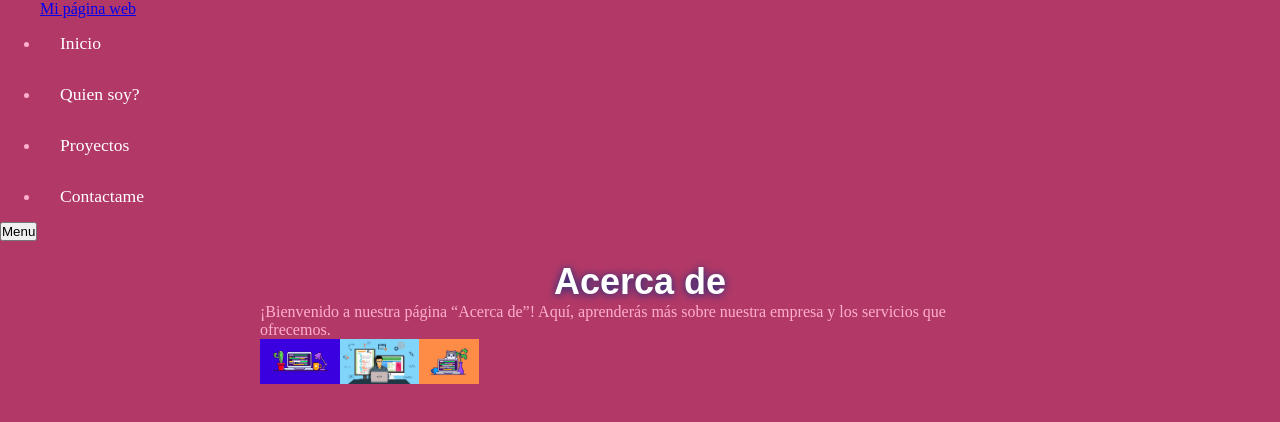
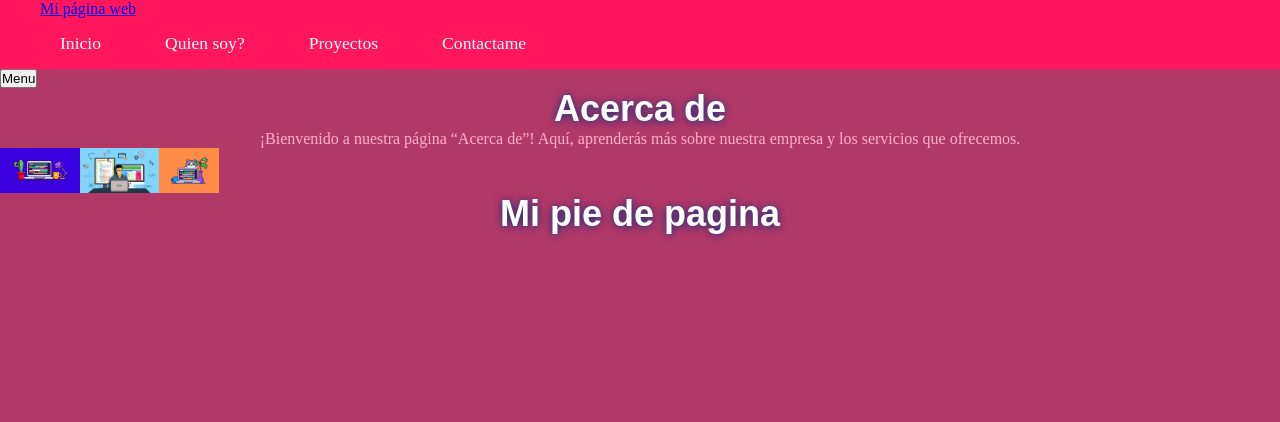
Before and after one commit to Rociofernanda/miprimerapagina, a plain HTML site: page about.html in a window 1280 px wide. Drawn offline with Linux system fonts and the light colour scheme.

Commit message:
mi primera confirmación de actualización

```diff
--- a/about.html
+++ b/about.html
@@ -8,6 +8,7 @@
     <title>Mi primer Website</title>
   </head>
   <body>
+    <header>
     <div class="container-nav">
   <nav class="navbar" role="navigation">
     <a href="index.html" class="brand">Mi página web</a>
@@ -18,18 +19,24 @@
       <li><a href="contact.html">Contactame</a></li>
     </ul>
   </nav>
+</header>
+<main>
   <button class="button-menu-toggle">Menu</button>
-
-    <div class="container">
-        <h1>Acerca de</h1>
-        <p>¡Bienvenido a nuestra página “Acerca de”! Aquí, aprenderás más sobre nuestra empresa y los servicios que ofrecemos.</p>
-        <div class="imagenes">
-          <img src="img1.jpg" alt="Descripción de la imagen 1" />
+  <div class="greeting">
+    <h1>Acerca de</h1>
+    <p>¡Bienvenido a nuestra página “Acerca de”! Aquí, aprenderás más sobre nuestra empresa y los servicios que ofrecemos.</p>
+    <div class="imagenes">
+      <img src="img1.jpg" alt="Descripción de la imagen 1" />
 <img src="img2.png" alt="Descripción de la imagen 2" />
 <img src="img3.jpg" alt="Descripción de la imagen 3" />
-        </div>
     </div>
 
+  </div>
+
+  </main>
+  <footer>
+    <h1> Mi pie de pagina</h1>
+  </footer>
     <script src="script.js"></script>
   </body>
 </html>
--- a/styles.css
+++ b/styles.css
@@ -92,6 +92,11 @@
   background: #FFF;
   color: #000;
 }
+
+.greeting {
+  text-align: center;
+}
+
 @media (max-width: 600px) {
   .column {
     flex: 100%;
```
Also changed, not shown: 1 other file.
